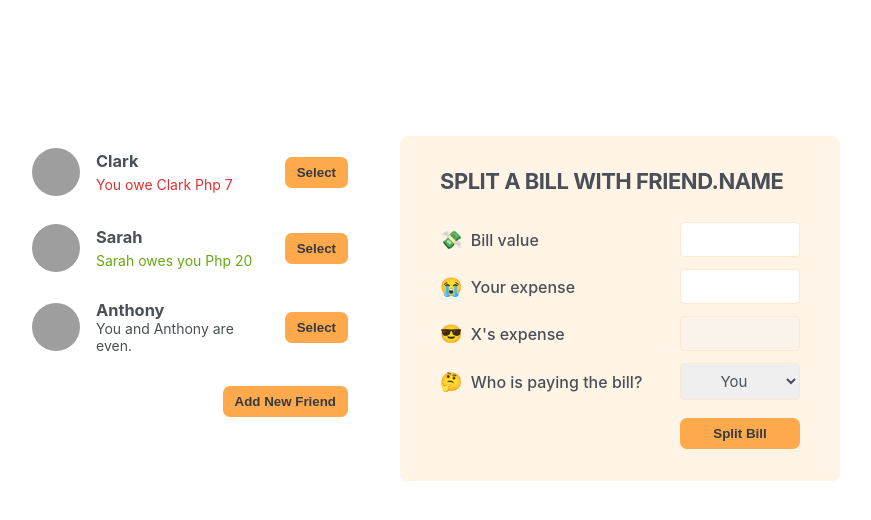
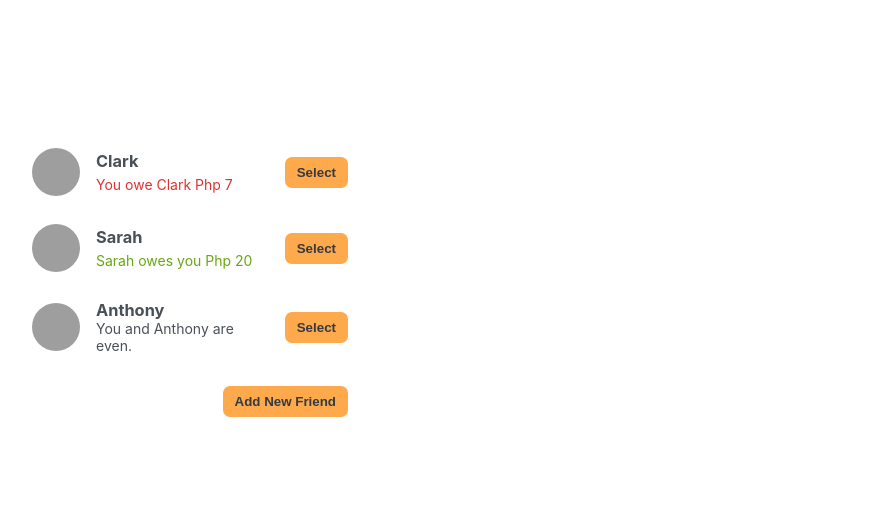
Before and after one commit to JasminEstrella/eat-n-split, a React (Create React App) app: page / in a window 1280 px wide. Shown: the top 520 px of the page, without its empty margins (210-1081 px from the left). Built offline with nearby package versions, Linux system fonts and the light colour scheme; grey boxes are pictures that could not be loaded.

Commit message:
select a friend and show bill function - my version

```diff
--- a/src/App.js
+++ b/src/App.js
@@ -32,6 +32,8 @@ export default function App() {
 
   const [friends, setFriends] = useState(initialFriends);
   const [showAddFriend, setShowAddFriend] = useState(false);
+  const [selectedFriend, setSelectedFriend] = useState(null);
+  const [showBillForm, setShowBillForm] = useState(false);
 
   function handleShowAddFriend() {
     setShowAddFriend(show => !showAddFriend);
@@ -42,34 +44,40 @@ export default function App() {
     setShowAddFriend(false);
   }
 
+  function handledSelectedFriend(friend) {
+    setSelectedFriend(friend);
+    setShowBillForm((show) => (selectedFriend?.id === friend.id) ? !showBillForm : true);
+  }
+
+
   return (
     <div className="app">
       <div className="sidebar">
-        <FriendsList currentFriends={friends} />
+        <FriendsList currentFriends={friends} onSelectFriend={handledSelectedFriend} showBillForm={showBillForm} selectedFriend={selectedFriend}/>
 
         { showAddFriend && <FormAddFriend onAddFriend={handleAddFriend} />}
 
         <Button onClick={handleShowAddFriend}> {showAddFriend ? 'Close' : 'Add New Friend'} </Button>
       </div>
       <div>
-        <FormSplitBill />
+        {(selectedFriend !== null && showBillForm) && (<FormSplitBill selectedFriend={selectedFriend} />)}
       </div>
     </div>
   )
 }
 
-function FriendsList({currentFriends}) {
+function FriendsList({currentFriends, onSelectFriend, showBillForm, selectedFriend}) {
 
   return (
     <ul>
       {
-        currentFriends.map((friend) => <Friend key={friend.id} friend={friend} />)
+        currentFriends.map((friend) => <Friend key={friend.id} friend={friend} onSelectFriend={onSelectFriend} showBillForm={showBillForm} selectedFriend={selectedFriend}/>)
       }
     </ul>
   )
 }
 
-function Friend({friend}) {
+function Friend({friend, onSelectFriend, showBillForm, selectedFriend}) {
   return (
     <li>
       <img src={friend.image} alt={friend.name} />
@@ -79,7 +87,7 @@ function Friend({friend}) {
       { friend.balance > 0 && <p className="green">{friend.name } owes you Php { Math.abs(friend.balance)} </p>}
       { friend.balance === 0 && <p>You and {friend.name } are even.</p>}
 
-      <Button>Select</Button>
+      <Button onClick={() => onSelectFriend(friend)}>{ (selectedFriend?.id === friend.id && showBillForm) ? 'Close' : 'Select'}</Button>
 
     </li>
   )
@@ -122,10 +130,10 @@ function FormAddFriend({onAddFriend}) {
   )
 }
 
-function FormSplitBill() {
+function FormSplitBill({selectedFriend}) {
   return (
     <form className="form-split-bill">
-      <h2>Split a bill with friend.name</h2>
+      <h2>Split a bill with {selectedFriend.name}</h2>
 
       <label>💸 Bill value</label>
       <input type="text"/>
```
